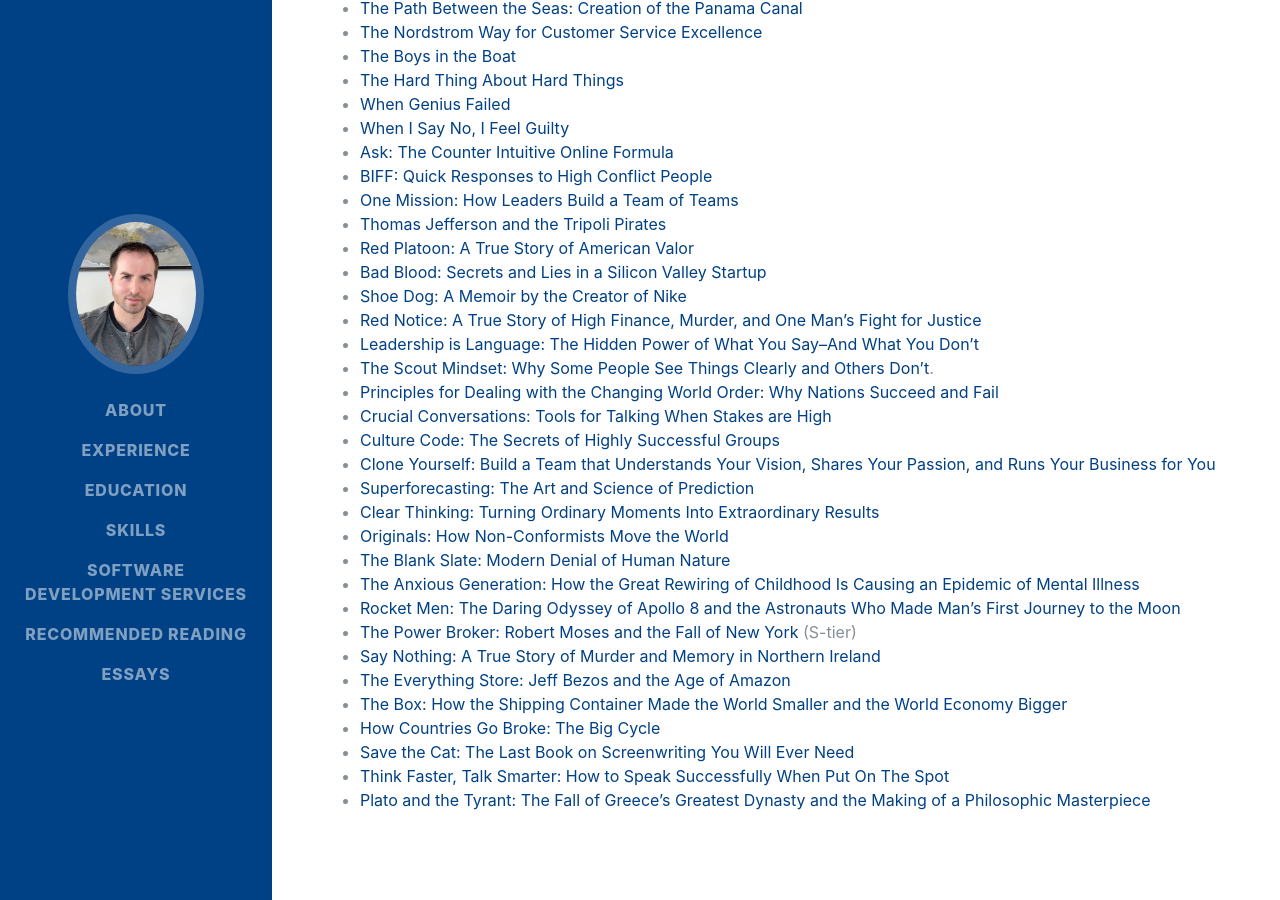
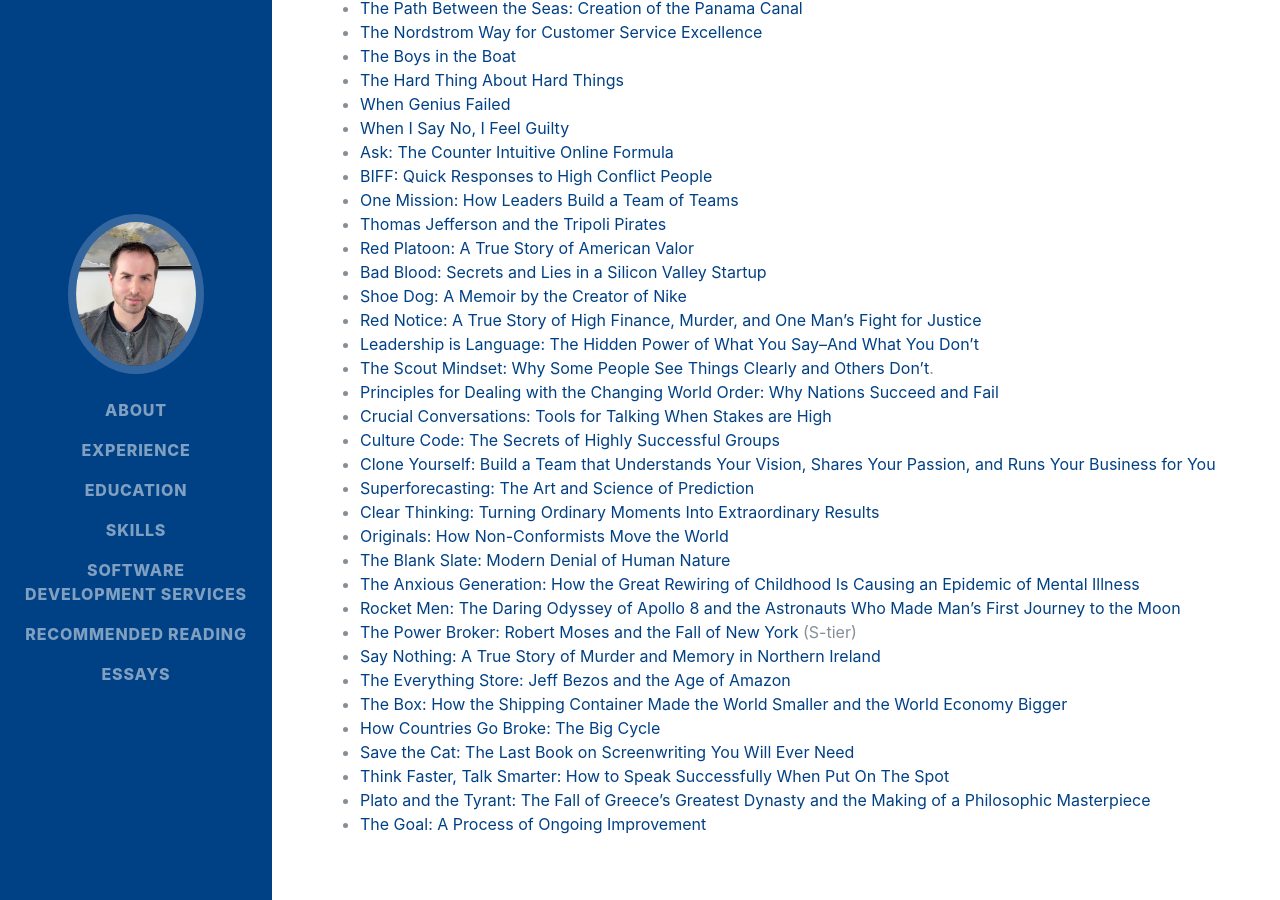
Before and after one commit to apexdodge/apexdodge.github.io, a Jekyll site: the page built from recommended-reading.md, in a window 1280 px wide and 900 px high, scrolled down 863 px. Built offline with Jekyll 4.4.1, drawn with Linux system fonts in a browser that asks for light colours; some web fonts are replaced.

Commit message:
Add 'The Goal: A Process of Ongoing Improvement' to reading list

```diff
--- a/recommended-reading.md
+++ b/recommended-reading.md
@@ -75,3 +75,4 @@ bluth_page_subtitle:
   * [Save the Cat: The Last Book on Screenwriting You Will Ever Need](https://amzn.to/3WwmNpG)
   * [Think Faster, Talk Smarter: How to Speak Successfully When Put On The Spot](https://amzn.to/4nUeGPR)
   * [Plato and the Tyrant: The Fall of Greece's Greatest Dynasty and the Making of a Philosophic Masterpiece](https://amzn.to/3YFFicx)
+  * [The Goal: A Process of Ongoing Improvement](https://amzn.to/4jORp0P)
```
